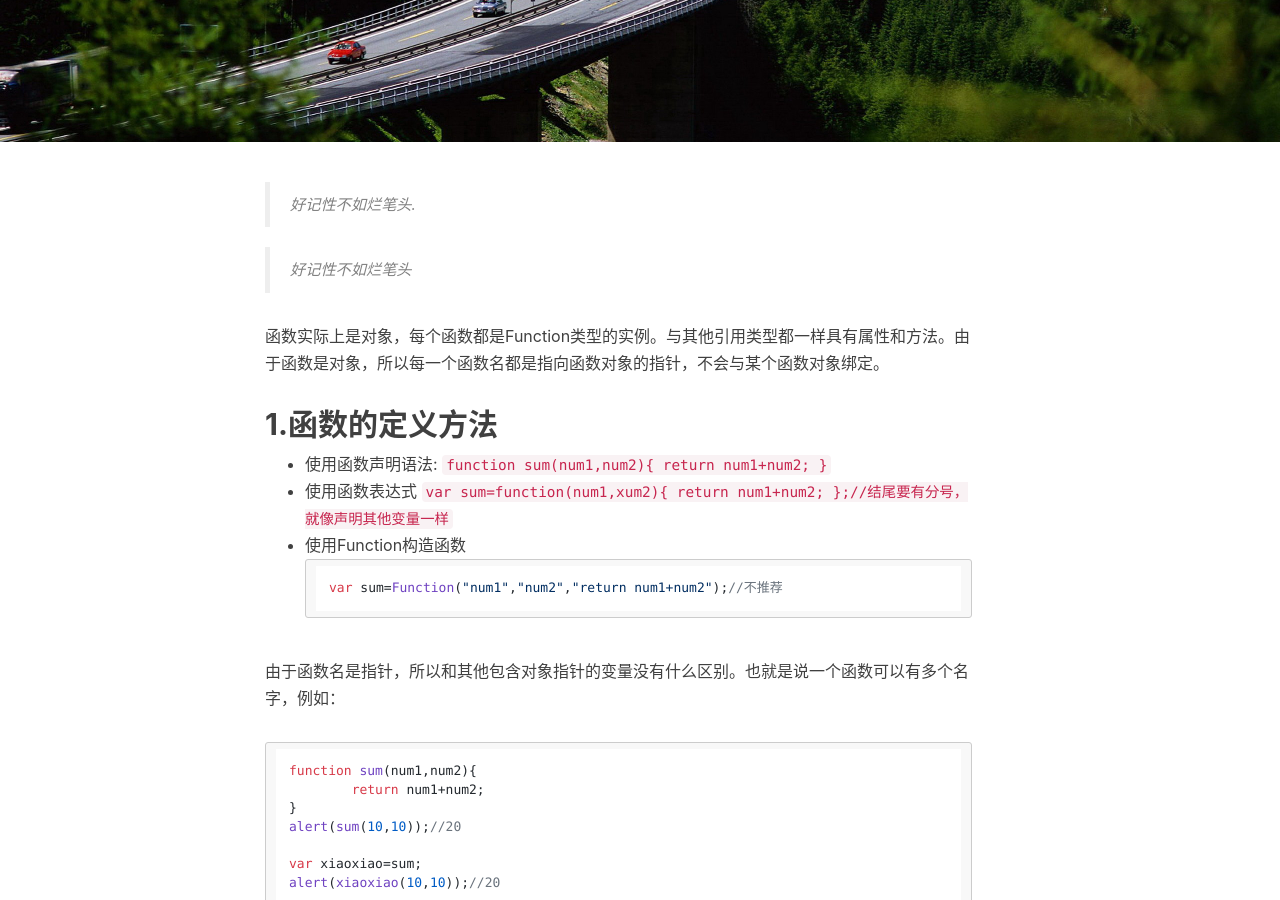
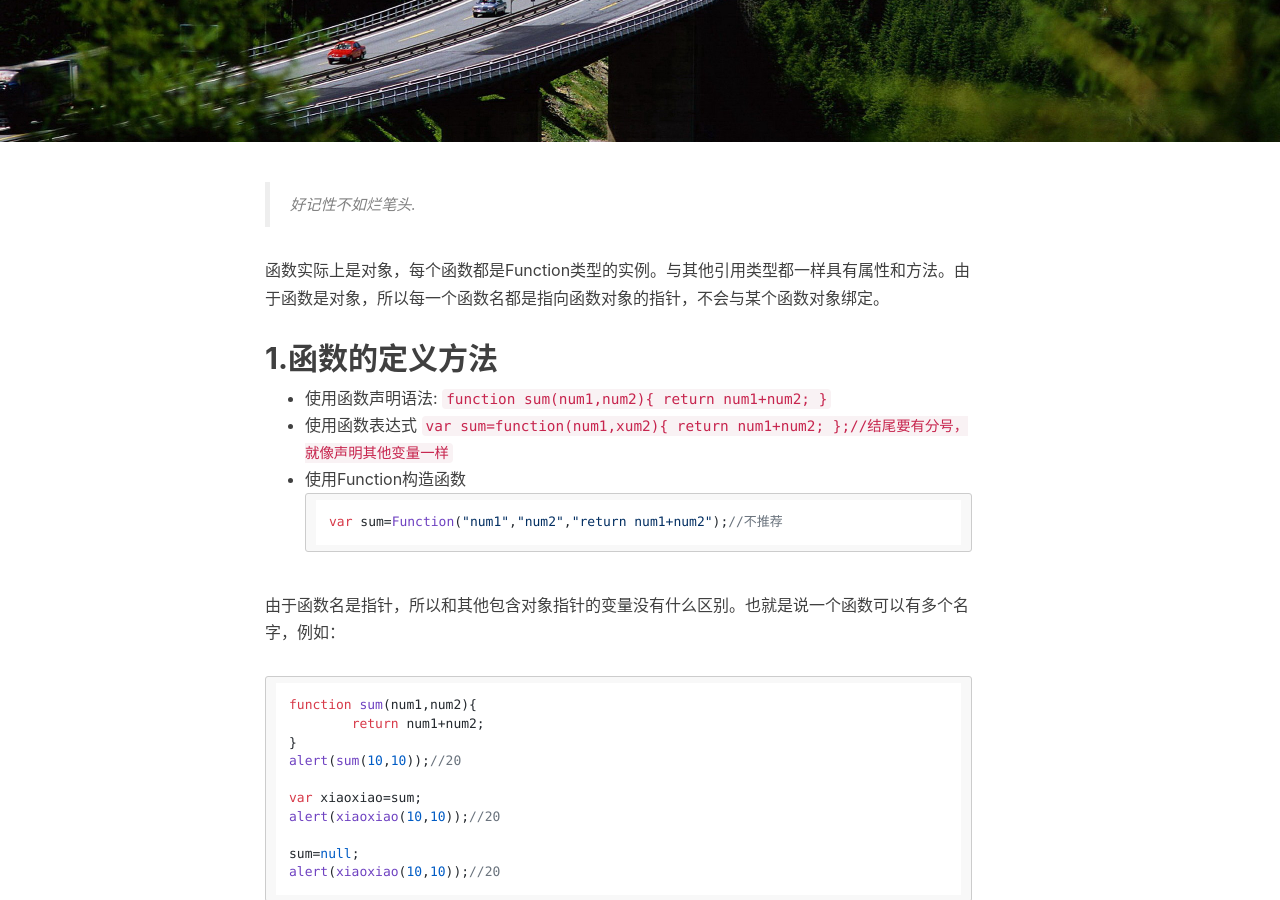
Before and after one commit to xx19941215/xx19941215.github.io, a Jekyll site: the page built from _posts/2016-01-02-js-pro.markdown, in a window 1280 px wide and 900 px high, scrolled down 381 px. Built offline with Jekyll 4.4.1, drawn with Linux system fonts in a browser that asks for light colours; nearby versions of some CDN libraries; comment, search, counter and statistics services are not loaded.

Commit message:
modify post

````diff
--- a/_posts/2016-01-02-js-pro.markdown
+++ b/_posts/2016-01-02-js-pro.markdown
@@ -11,7 +11,6 @@
 
 >好记性不如烂笔头.
 
->好记性不如烂笔头
 
 函数实际上是对象，每个函数都是Function类型的实例。与其他引用类型都一样具有属性和方法。由于函数是对象，所以每一个函数名都是指向函数对象的指针，不会与某个函数对象绑定。
 
@@ -33,6 +32,7 @@
 ```
 
 由于函数名是指针，所以和其他包含对象指针的变量没有什么区别。也就是说一个函数可以有多个名字，例如：
+
 ```
 function sum(num1,num2){
 	return num1+num2;
@@ -47,6 +47,7 @@
 ```
 ##2.ECMAscript没有重载
 ##3.函数声明和函数表达式的区别
+
 ```
 alert(sum(10,10));//20
 function sum(num1,num2){
@@ -54,6 +55,7 @@
 }
 ```
 以上的代码可以正常运行，但下面的会产生错误
+
 ```
 alert(sum(10,10));
 var sum=function(num1,num2){
@@ -63,6 +65,7 @@
 原因是在代码开始执行的时候，js解析器通过一个叫做“函数声明提升”的过程将函数声明添加到了执行环境中。
 
 除此之外，他们没有什么区别。甚至可以一起用，例如：
+
 ```
 var sum=function sum(){}
 ```
@@ -71,6 +74,7 @@
 ##4.作为值存在的函数
 
 因为ECMAscript中的函数名本身就是变量，所以函数也可以作为值来使用。函数可以作为参数来传递给另外一个函数，也可以作为值返回。看下面的例子：
+
 ```
 function callSomeFunction(someFunction,someArguement){
 	return someFunction(someArgue);
````
